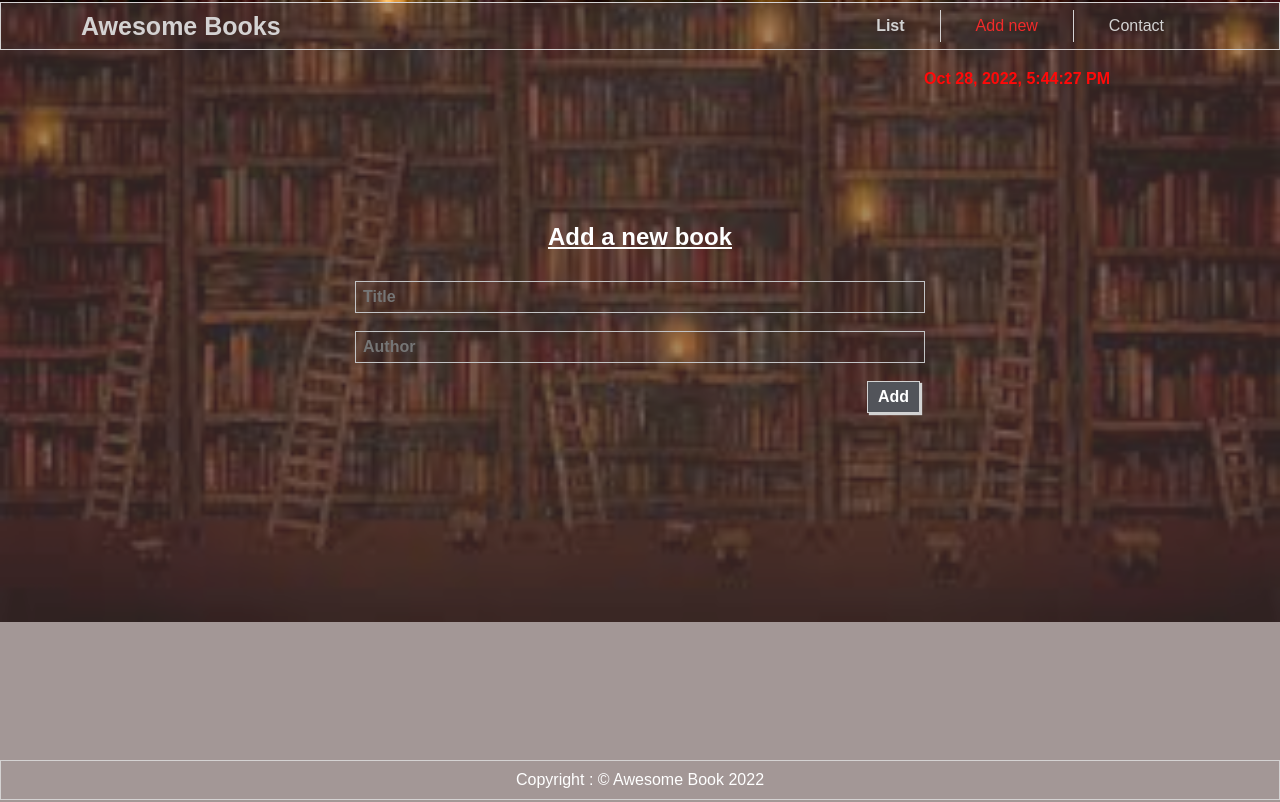
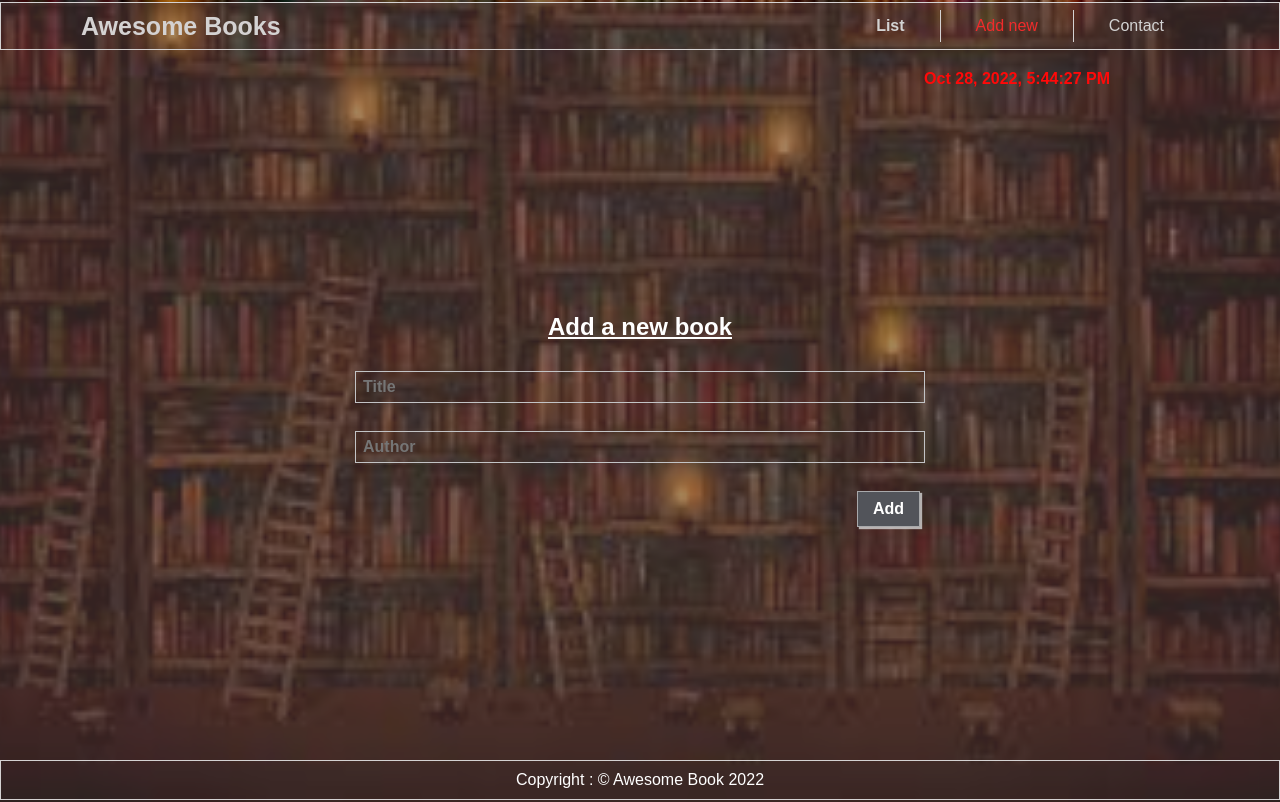
Before and after one commit to Progress2002/awesome-book, a website with bundled scripts: page index.html in a window 1280 px wide. Both pictures are taken after a click on the item "Add new". Built offline with nearby package versions, Linux system fonts and the light colour scheme.

Commit message:
Update index.css file

```diff
--- a/index.css
+++ b/index.css
@@ -17,13 +17,12 @@
 }
 
 body {
-  /* display: flex;
-  flex-direction: column; */
+  overflow: hidden;
   color: #fff;
   background: url('./images/download\ \(4\).jpg');
   background-repeat: no-repeat;
   background-size: cover;
-  height: 100%;
+  height: 100vh;
   background-position: center;
 }
 
@@ -75,20 +74,25 @@ header ul #contact-page {
 
 main {
   width: 100%;
-  height: 100%;
-  margin: auto;
+  height: auto;
+  margin: 50px auto auto;
+  position: relative;
 }
 
 .section {
+  position: fixed;
   margin: 100px 0 50px;
   padding: 15px;
+  top: 40%;
+  left: 50%;
+  transform: translate(-50%, -50%);
 }
 
 .list-section {
+  margin-top: 60px;
   position: fixed;
-  top: 40%;
-  left: 50%;
-  transform: translate(-50%, -50%);
+  top: 70px;
+  left: 10px;
   width: 95%;
 }
 
@@ -158,11 +162,10 @@ form {
 form input {
   width: 100%;
   padding: 6px 7px;
+  margin-bottom: 10px;
   font-size: 16px;
   font-weight: bold;
   outline: none;
-
-  /* border-radius: 10px; */
   color: #fff;
   border: 1px solid #c2c3c5;
   background-color: rgba(255, 255, 255, 0);
@@ -173,14 +176,14 @@ form input {
 }
 
 .form-btn button {
-  padding: 6px 10px;
+  padding: 8px 15px;
   font-weight: bold;
   font-size: 16px;
   cursor: pointer;
   background-color: #52545a;
   color: #fff;
-  border: 1px solid #d3d3d3;
-  box-shadow: 2px 2px 1px #d3d3d3;
+  border: 1px solid #d3d3d3ab;
+  box-shadow: 2px 2px 1px #d3d3d3ce;
   margin-right: 5px;
 }
 
@@ -188,6 +191,8 @@ form input {
   color: rgb(241, 43, 43);
   width: 50%;
   margin: auto;
+  font-size: 16px;
+  font-weight: bolder;
 }
 
 .hiden {
@@ -195,7 +200,7 @@ form input {
 }
 
 footer {
-  position: absolute;
+  position: fixed;
   bottom: 0;
   width: 100%;
   border: 1px solid #d4d2d2;
```
